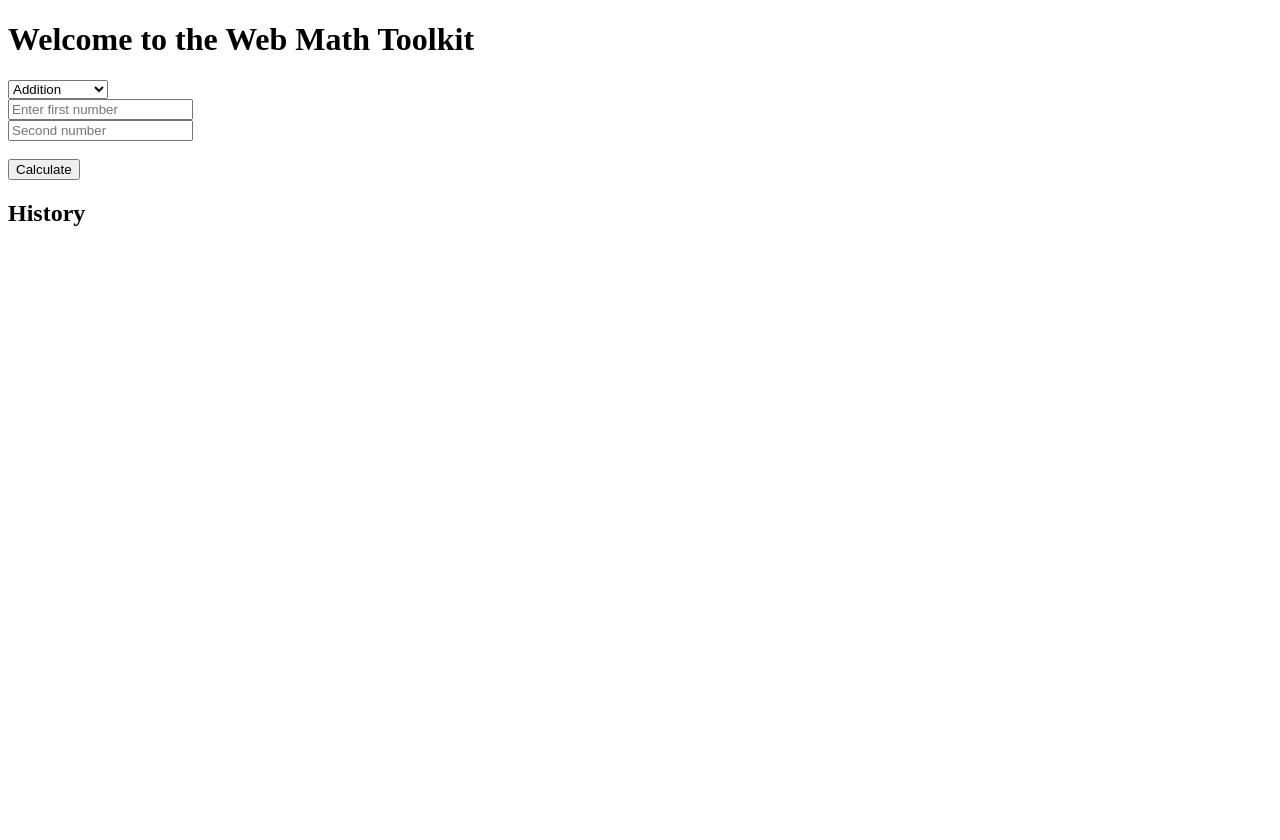
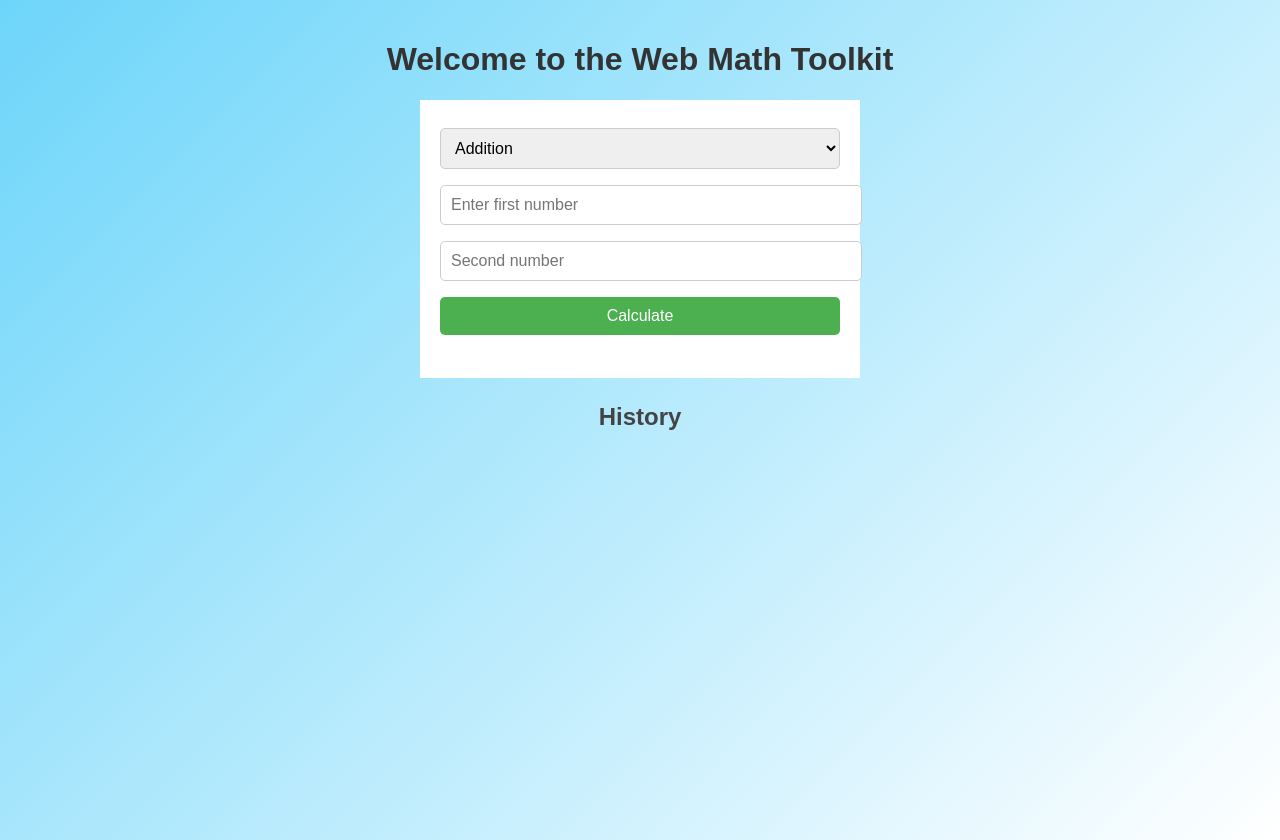
Before and after one commit to Muskan2320/Math-Toolkit, a website: page Web-Math-Toolkit/public/index.html in a window 1280 px wide. Before the commit the page ends 800 px from the top, so only its background shows below. Drawn offline with Linux system fonts and the light colour scheme; no server answers.

Commit message:
updated the interface

```diff
--- a/Web-Math-Toolkit/public/index.html
+++ b/Web-Math-Toolkit/public/index.html
@@ -1,27 +1,32 @@
 <!DOCTYPE html>
-<html>
+<html lang="en">
 <head>
     <meta charset="UTF-8" />
+    <meta name="viewport" content="width=device-width, initial-scale=1.0">
     <title>Web Math Toolkit</title>
+    <link rel="stylesheet" href="style.css">
 </head>
 <body>
     <h1>Welcome to the Web Math Toolkit</h1>
+
+    <div class="card">
         <select id="operation">
             <option value="add">Addition</option>
             <option value="subtract">Subtraction</option>
             <option value="multiply">Multiplication</option>
             <option value="divide">Division</option>
             <option value="square">Square</option>
-    </select><br>
+        </select>
 
         <input type="number" id="num1" placeholder="Enter first number"><br>
 
         <div id="num2-group">
             <input type="number" id="num2" placeholder="Second number">
-    </div><br>
+        </div>
 
         <button onclick="calculate()">Calculate</button>
         <div id="result"></div>
+    </div>
 
     <h2>History</h2>
     <ul id="history"></ul>
--- /dev/null
+++ b/Web-Math-Toolkit/public/style.css
@@ -0,0 +1,72 @@
+body {
+    font-family: Arial, sans-serif;
+    background: linear-gradient(135deg, #6dd5fa, #ffffff);
+    min-height: 100vh;
+    margin: 0;
+    padding: 20px;
+    display: flex;
+    flex-direction: column;
+    align-items: center;
+}
+
+h1 {
+    color: #333;
+    text-align: center;
+}
+
+.card {
+    background: white;
+    padding: 20px;
+    border-radius: 0 4px 8 px rgba(0, 0, 0, 0.1);
+    max-width: 400px;
+    width: 100%;
+}
+
+select, input, button {
+    width: 100%;
+    padding: 10px;
+    margin: 8px 0;
+    font-size: 16px;
+    border-radius: 5px;
+    border: 1px solid #ccc;
+}
+
+button {
+    background: #4CAF50;
+    color: white;
+    border: none;
+    cursor: pointer;
+    transition: background 0.3s ease;
+}
+
+button:hover {
+    background: #45a049;
+}
+
+#result {
+    margin-top: 15px;
+    font-size: 18px;
+    font-weight: bold;
+    text-align: center;
+    color: #333;
+}
+
+h2 {
+    margin-top: 25px;
+    color: #444;
+}
+
+#history {
+    list-style: none;
+    padding: 0;
+    margin: 0;
+}
+
+#history li {
+    background: #f9f9f9;
+    padding: 8px;
+    margin: 5px 0;
+    border-radius: 5px;
+    font-size: 15px;
+    box-shadow: 0 1px 3px rgba(0, 0, 0, 0.1);
+}
```
Lines whose indentation alone changed are shown as unchanged.
